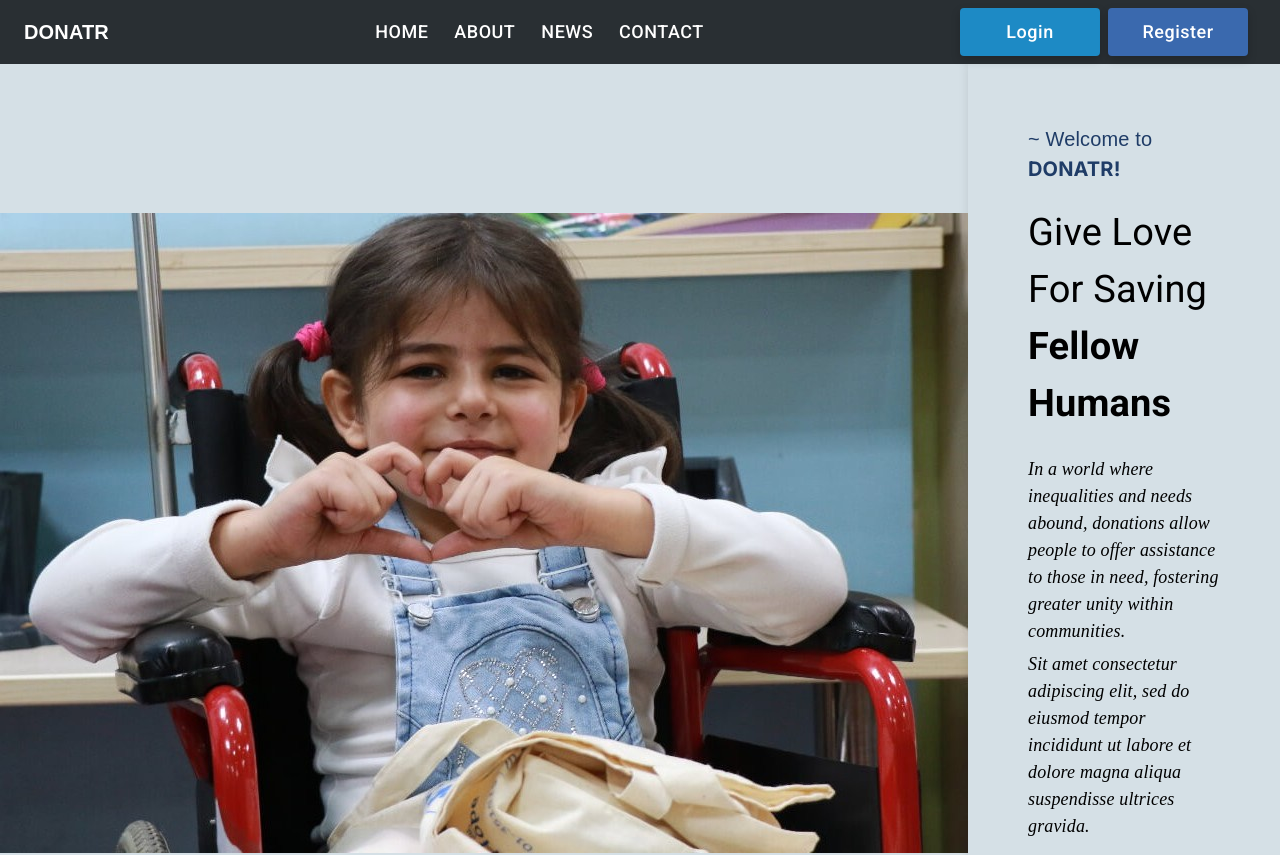
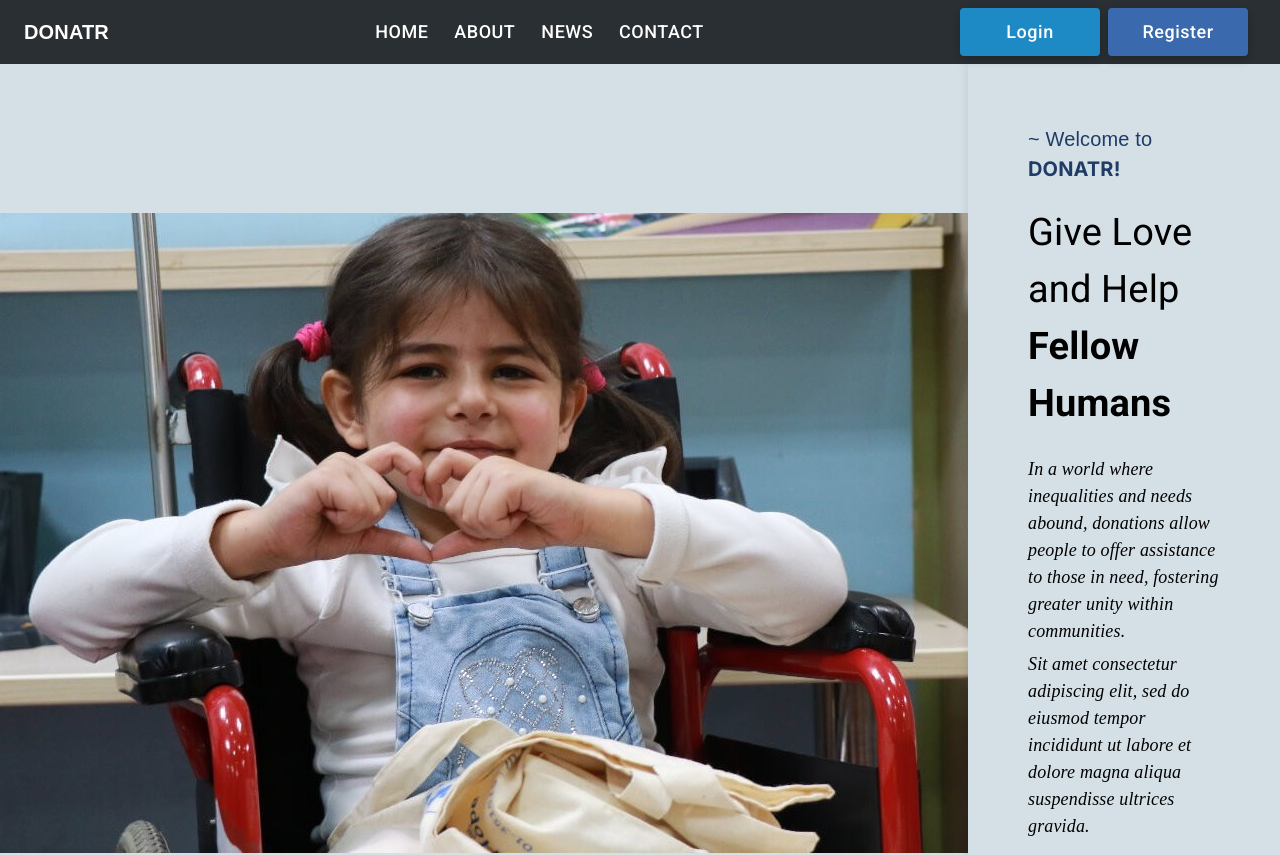
Before and after one commit to ahmedhussein107/DONATR, a React (Vite) app in the folder youth-like-fruits/: page / in a window 1280 px wide. Shown: the top 855 px of the page. Built offline with nearby package versions, Linux system fonts and the light colour scheme.

Commit message:
change homePage message

```diff
--- a/youth-like-fruits/src/HomePage/Layout/Layout.jsx
+++ b/youth-like-fruits/src/HomePage/Layout/Layout.jsx
@@ -52,7 +52,7 @@ function TextLayout(props) {
         <br></br>
       </p>
       <p>
-        <span style={{ color: 'black' , fontFamily:"Roboto" , fontSize: '38px' }}>Give Love For Saving</span>
+        <span style={{ color: 'black' , fontFamily:"Roboto" , fontSize: '38px' }}>Give Love and Help</span>
         <br></br>
         <span style={{ fontWeight: 'bolder' , color: 'black' , fontFamily:"Roboto" , fontSize: '38px'}}>Fellow Humans</span>
         <br></br>
```
